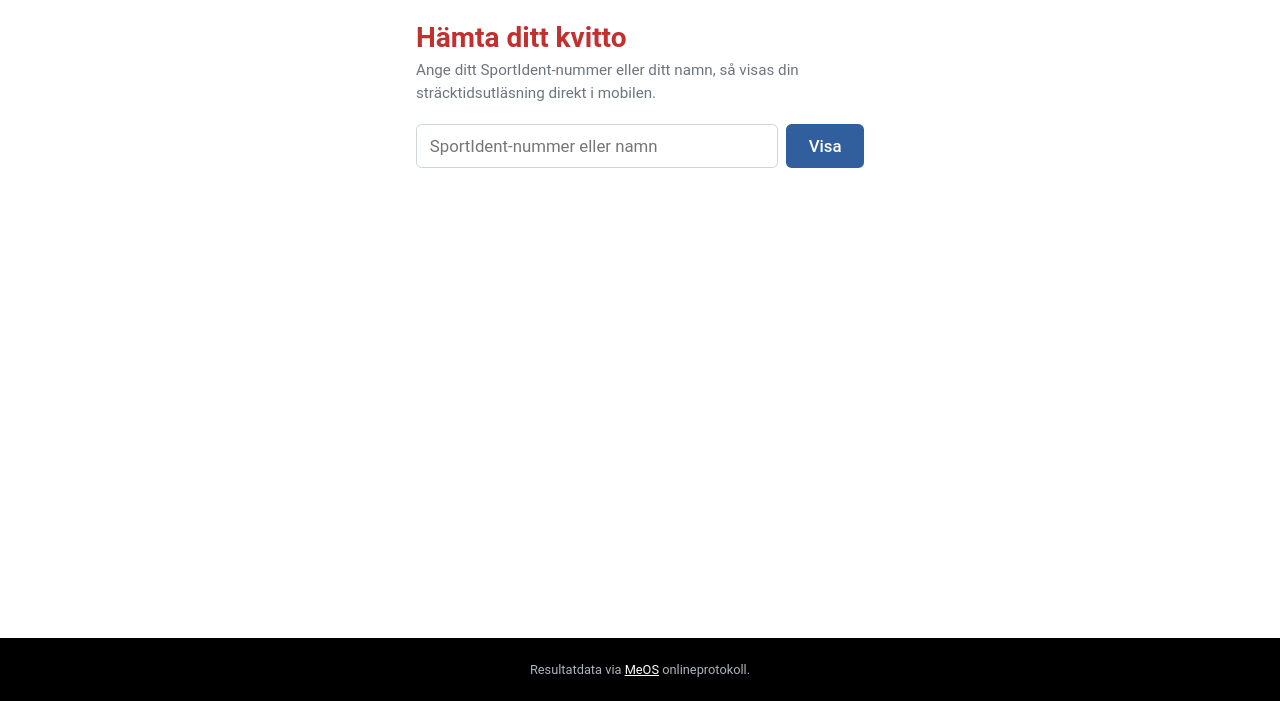
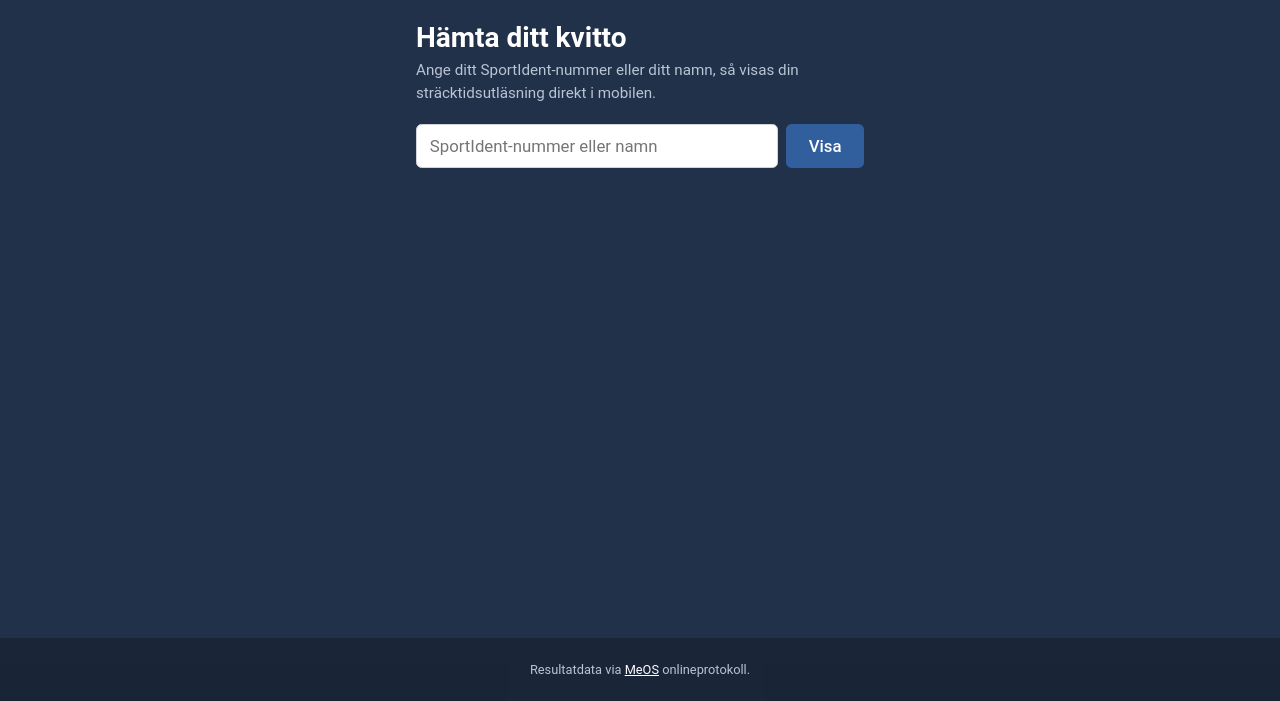
Before and after one commit to mattias242/meos-receipt, a website: page public/index.html in a window 1280 px wide. Shown: the part 99-800 px from the top of the page. Drawn offline with Linux system fonts and the light colour scheme; no server answers.

Commit message:
UX: mörk bakgrund så att kvittot läser som ett papper
Sidytan är nu mörkt blågrå (#22314a), en ton släkt med
navigationsbandet. Det vita kvittot lyfter mot underlaget i stället för
att flyta ihop med sidan.

Rubrik och ingress ligger direkt på den mörka ytan och har blivit ljusa –
klubbens röda är för mörk för att läsas där och sparas till toppbandet.
Träfflistor och meddelanderutor är ljusa kort mot bakgrunden, och
sidfoten är en nedtonad yta i stället för ett svart block.

Kvittot självt är oförändrat: vitt papper, svart text, Courier.

Co-Authored-By: Claude Opus 5 (1M context) <noreply@anthropic.com>
Claude-Session: https://claude.ai/code/session_01MUwTZVH4ZdLAzbqgctwFUC

```diff
--- a/public/styles.css
+++ b/public/styles.css
@@ -6,8 +6,10 @@
   --rod: #d93f3f;
   --rod-mork: #c33030;
   --bla: #315e9c;
-  --bg: #fff;
-  --ink: #212529;
+  /* Mörk blågrå yta släkt med navigationsbandet – den får kvittot att läsa
+     som ett vitt papper som ligger på ett underlag. */
+  --bg: #22314a;
+  --ink: #e9ecef;
   --accent: var(--bla);
   --paper: #fff;
   --muted: #6c757d;
@@ -50,16 +52,18 @@ main {
   padding: 1.5rem 1rem 1rem;
 }
 
+/* Rubrik och ingress ligger direkt på den mörka ytan och måste vara ljusa –
+   klubbens röda är för mörk för att läsas här och sparas till toppbandet. */
 main h1 {
   margin: 0 0 0.3rem;
   font-size: 1.75rem;
   font-weight: 700;
-  color: var(--rod-mork);
+  color: #fff;
 }
 main .lead {
   margin: 0 0 1.2rem;
   font-size: 0.95rem;
-  color: var(--muted);
+  color: #b9c4d4;
   line-height: 1.5;
 }
 
@@ -119,7 +123,8 @@ main .lead {
 }
 .hits li {
   background: #fff;
-  border: 1px solid var(--line);
+  color: #212529;
+  border: 1px solid rgba(0,0,0,0.15);
   border-left: 3px solid var(--bla);
   border-radius: 0.35rem;
   margin-bottom: 0.5rem;
@@ -127,6 +132,7 @@ main .lead {
 .hits li:hover { background: #f8f9fa; }
 .hits button {
   width: 100%;
+  color: inherit;
   text-align: left;
   padding: 0.7rem 0.9rem;
   font-size: 1rem;
@@ -134,7 +140,7 @@ main .lead {
   border: none;
   cursor: pointer;
 }
-.hits .meta { display: block; color: var(--muted); font-size: 0.85rem; margin-top: 0.15rem; }
+.hits .meta { display: block; color: #6c757d; font-size: 0.85rem; margin-top: 0.15rem; }
 
 /* --- Kvittot ------------------------------------------------------------ */
 /* Kvittot är alltid vitt papper med svart text, även i mörkt läge: det ska se
@@ -269,8 +275,8 @@ main .lead {
 
 footer {
   margin-top: 2rem;
-  background: #000;
-  color: #adb5bd;
+  background: rgba(0,0,0,0.25);
+  color: #b9c4d4;
   text-align: center;
   font-size: 0.8rem;
   padding: 1.5rem 1rem;
```
